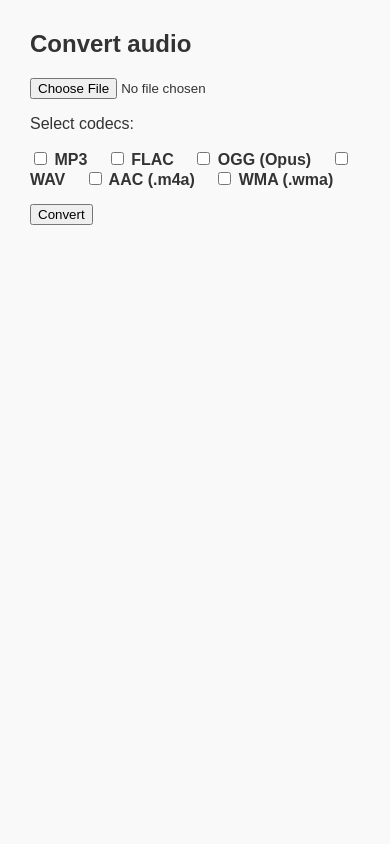
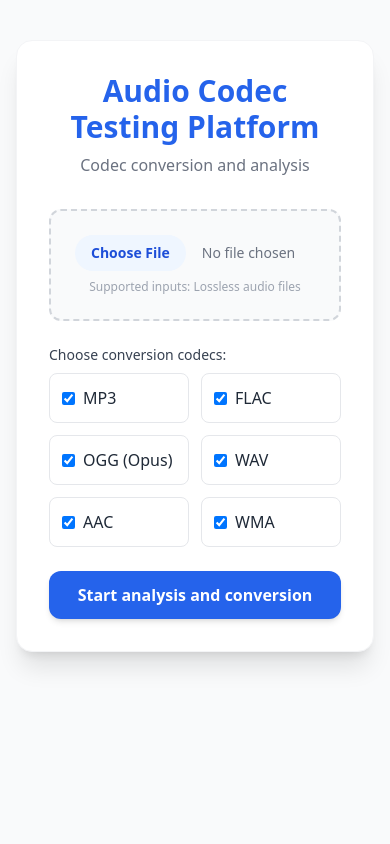
Before and after one commit to JGecik/audio_codec_testing_platform, a FastAPI app: page / in a window 390 px wide. Run offline with FastAPI, Linux system fonts and the light colour scheme; some libraries are stand-ins or nearby versions.

Commit message:
Novy vzhlad a akceptovanie iba lossless

```diff
--- a/main.py
+++ b/main.py
@@ -15,8 +15,8 @@ os.makedirs(UPLOAD_FOLDER, exist_ok=True)
 
 @app.get("/", response_class=HTMLResponse)
 async def read_index():
-    if os.path.exists("templates/webapp.html"):
-        with open("templates/webapp.html", "r", encoding="utf-8") as f:
+    if os.path.exists("templates/webapp2.html"):
+        with open("templates/webapp2.html", "r", encoding="utf-8") as f:
             return f.read()
     return "<h1>Audio codec tester</h1><p>Webapp not found</p>"
 
@@ -36,6 +36,19 @@ async def convert_audio(
         base_name = os.path.splitext(file.filename)[0]
 
         original_info = audio_data(input_path)
+
+        ext = os.path.splitext(file.filename)[1].lower()
+        lossy_extensions = ['.mp3', '.aac', '.ogg', '.wma', '.m4a']
+
+        if ext in lossy_extensions:
+            if os.path.exists(input_path):
+                os.remove(input_path)
+
+            raise HTTPException(
+                status_code=400,
+                detail=f"Conversion rejected: file is lossy"
+            )
+
         original_size_kb = round(os.path.getsize(input_path) / 1024, 2)
         original_bitrate = original_info.get('bitrate', '1411')
 
@@ -52,7 +65,8 @@ async def convert_audio(
                 "size_kb": original_size_kb,
                 "duration": original_info["duration"],
                 "sample_rate": original_info["sample_rate"],
-                "bitrate": original_bitrate
+                "bitrate": original_bitrate,
+                "waveforms": original_info["waveforms"]
             },
             "links": download_links
         }
--- a/templates/webapp.html
+++ b/templates/webapp.html
@@ -72,6 +72,13 @@
                 body: formData
             });
 
+            if (!response.ok) {
+                const errData = await response.json();
+                status.textContent = 'Upload a lossless file! ' + errData.message;
+                return;
+            }
+
+
             const data = await response.json();
 
             if (!response.ok) {
@@ -94,7 +101,7 @@
                     </tr>
                     <tr>
                         <td><b>Original file (${data.original.name})</b></td>
-                        <td>TBD (add lossless/lossy reading to audio_data pre input file)</td>
+                        <td>Lossless</td>
                         <td>${data.original.size_kb} kB</td>
                         <td>${data.original.duration.toFixed(2)} s</td>
                         <td>${data.original.bitrate || 'N/A'} kb/s</td>
@@ -104,7 +111,7 @@
             `;
 
             data.links.forEach(item => {
-                // Určenie typu na základe formátu
+
                 const isLossless = ['flac', 'wav'].includes(item.format);
                 const codecType = isLossless ? '<span style="color: green;">Lossless</span>' : '<span style="color: orange;">Lossy</span>';
 
@@ -151,6 +158,7 @@
 
         } catch (error) {
             status.textContent = 'ERROR: ' + error.message;
+            console.error("Error:", error);
         }
     }
 
--- /dev/null
+++ b/templates/webapp2.html
@@ -0,0 +1,223 @@
+<!DOCTYPE html>
+<html lang="en">
+<head>
+    <meta charset="UTF-8">
+    <meta name="viewport" content="width=device-width, initial-scale=1.0">
+    <title>Audio Codec Testing Platform</title>
+    <!-- Tailwind CSS pre moderný a čistý dizajn -->
+    <script src="https://cdn.tailwindcss.com"></script>
+
+</head>
+<body class="bg-gray-50 text-gray-800 min-h-screen flex flex-col items-center py-10 px-4">
+
+<div class="max-w-4xl w-full bg-white rounded-2xl shadow-xl p-8 border border-gray-100">
+    <!-- Head -->
+    <h1 class="text-3xl font-extrabold text-blue-600 mb-2 text-center">Audio Codec Testing Platform</h1>
+    <p class="text-gray-500 text-center mb-8">Codec conversion and analysis</p>
+
+    <!-- Upload form -->
+    <form id="uploadForm" class="space-y-6">
+        <div class="border-2 border-dashed border-gray-300 rounded-xl p-6 text-center hover:border-blue-500 transition-colors bg-gray-50">
+            <input type="file" id="audioFile" name="file" accept="audio/*" required class="block w-full text-sm text-gray-500 file:mr-4 file:py-2 file:px-4 file:rounded-full file:border-0 file:text-sm file:font-semibold file:bg-blue-50 file:text-blue-700 hover:file:bg-blue-100 cursor-pointer">
+            <p class="text-xs text-gray-400 mt-2">Supported inputs: Lossless audio files</p>
+        </div>
+
+        <!-- Codec selection -->
+        <div>
+            <label class="block text-sm font-medium text-gray-700 mb-2">Choose conversion codecs:</label>
+            <div class="grid grid-cols-2 sm:grid-cols-3 gap-3">
+                <label class="flex items-center space-x-2 p-3 border rounded-lg cursor-pointer hover:bg-gray-50">
+                    <input type="checkbox" name="codecs" value="mp3" checked class="rounded text-blue-600 focus:ring-blue-500">
+                    <span>MP3</span>
+                </label>
+                <label class="flex items-center space-x-2 p-3 border rounded-lg cursor-pointer hover:bg-gray-50">
+                    <input type="checkbox" name="codecs" value="flac" checked class="rounded text-blue-600 focus:ring-blue-500">
+                    <span>FLAC</span>
+                </label>
+                <label class="flex items-center space-x-2 p-3 border rounded-lg cursor-pointer hover:bg-gray-50">
+                    <input type="checkbox" name="codecs" value="ogg" checked class="rounded text-blue-600 focus:ring-blue-500">
+                    <span>OGG (Opus)</span>
+                </label>
+                <label class="flex items-center space-x-2 p-3 border rounded-lg cursor-pointer hover:bg-gray-50">
+                    <input type="checkbox" name="codecs" value="wav" checked class="rounded text-blue-600 focus:ring-blue-500">
+                    <span>WAV</span>
+                </label>
+                <label class="flex items-center space-x-2 p-3 border rounded-lg cursor-pointer hover:bg-gray-50">
+                    <input type="checkbox" name="codecs" value="aac" checked class="rounded text-blue-600 focus:ring-blue-500">
+                    <span>AAC</span>
+                </label>
+                <label class="flex items-center space-x-2 p-3 border rounded-lg cursor-pointer hover:bg-gray-50">
+                    <input type="checkbox" name="codecs" value="wma" checked class="rounded text-blue-600 focus:ring-blue-500">
+                    <span>WMA</span>
+                </label>
+            </div>
+        </div>
+
+        <!-- Button -->
+        <button type="submit" id="submitBtn" class="w-full bg-blue-600 hover:bg-blue-700 text-white font-semibold py-3 px-6 rounded-xl transition-all shadow-md hover:shadow-lg">
+            Start analysis and conversion
+        </button>
+    </form>
+
+    <!-- Status text  -->
+    <div id="statusText" class="mt-6 text-center font-medium text-gray-600 hidden"></div>
+
+    <!-- Result box -->
+    <div id="resultsSection" class="mt-10 hidden">
+        <h2 class="text-xl font-bold text-gray-800 mb-4 border-b pb-2">Analysis results</h2>
+
+        <!-- Og file -->
+        <div id="originalInfo" class="bg-blue-50 rounded-xl p-4 mb-6 text-sm text-blue-900 grid grid-cols-2 sm:grid-cols-4 gap-4">
+
+        </div>
+
+        <!-- Table of da files -->
+        <div class="overflow-x-auto">
+            <table class="w-full text-left border-collapse">
+                <thead>
+                <tr class="bg-gray-100 text-gray-700 text-xs uppercase tracking-wider">
+                    <th class="p-3 rounded-l-lg">Codec</th>
+                    <th class="p-3">Lossless/Lossy?</th>
+                    <th class="p-3">Bitrate</th>
+                    <th class="p-3">Size in KB</th>
+                    <th class="p-3">Save (%)</th>
+                    <th class="p-3 rounded-r-lg">Download</th>
+                </tr>
+                </thead>
+                <tbody id="resultsTableBody" class="divide-y divide-gray-100 text-sm">
+
+                </tbody>
+            </table>
+        </div>
+
+        <div class="bg-white border border-gray-100 rounded-xl p-4 mb-6 shadow-sm">
+            <h3 class="text-sm font-semibold text-gray-700 mb-2">Waveforms</h3>
+            <canvas id="waveformCanvas" class="w-full h-24 bg-gray-900 rounded-lg"></canvas>
+        </div>
+    </div>
+</div>
+
+<!-- JavaScript logic thingy-->
+<script>
+    document.getElementById('uploadForm').addEventListener('submit', async function(e) {
+        e.preventDefault();
+
+        const statusEl = document.getElementById('statusText');
+        const resultsSection = document.getElementById('resultsSection');
+        const submitBtn = document.getElementById('submitBtn');
+
+
+        statusEl.classList.remove('hidden', 'text-red-600', 'text-green-600');
+        statusEl.classList.add('text-blue-600');
+        statusEl.textContent = "Loading...";
+
+        resultsSection.classList.add('hidden');
+        submitBtn.disabled = true;
+        submitBtn.classList.add('opacity-50', 'cursor-not-allowed');
+
+        const formData = new FormData(this);
+
+        try {
+            const response = await fetch('/convert', {
+                method: 'POST',
+                body: formData
+            });
+
+            if (!response.ok) {
+                const errData = await response.json();
+
+                statusEl.textContent = errData.detail || "Error converting file.";
+                statusEl.classList.remove('text-blue-600');
+                statusEl.classList.add('text-red-600');
+                submitBtn.disabled = false;
+                submitBtn.classList.remove('opacity-50', 'cursor-not-allowed');
+                return;
+            }
+
+            const data = await response.json();
+
+
+
+
+            statusEl.textContent = "File successfully analysed and converted";
+            statusEl.classList.remove('text-blue-600');
+            statusEl.classList.add('text-green-600');
+
+
+            const orig = data.original;
+            document.getElementById('originalInfo').innerHTML = `
+                    <div><strong>Name:</strong> <br>${orig.name}</div>
+                    <div><strong>Size:</strong> <br>${orig.size_kb} KB</div>
+                    <div><strong>Length:</strong> <br>${orig.duration.toFixed(2)} s</div>
+                    <div><strong>Bitrate:</strong> <br>${orig.bitrate} kbps</div>
+                `;
+
+
+
+            const tbody = document.getElementById('resultsTableBody');
+            tbody.innerHTML = '';
+
+            data.links.forEach(item => {
+                const row = document.createElement('tr');
+                row.className = "hover:bg-gray-50 transition-colors";
+                row.innerHTML = `
+                        <td class="p-3 font-semibold uppercase">${item.format}</td>
+                        <td class="p-3"><span class="px-2 py-1 rounded text-xs ${item.type === 'lossless' ? 'bg-green-100 text-green-800' : 'bg-yellow-100 text-yellow-800'}">${item.type}</span></td>
+                        <td class="p-3">${item.bitrate} kbps</td>
+                        <td class="p-3">${item.size_kb} KB</td>
+                        <td class="p-3 font-medium ${item.savings_percent > 0 ? 'text-green-600' : 'text-gray-600'}">${item.savings_percent}%</td>
+                        <td class="p-3">
+                            <a href="${item.url}" class="inline-block bg-blue-50 text-blue-600 hover:bg-blue-600 hover:text-white px-3 py-1.5 rounded-lg text-xs font-semibold transition-colors" download>
+                                Download
+                            </a>
+                        </td>
+                    `;
+                tbody.appendChild(row);
+            });
+
+
+            resultsSection.classList.remove('hidden');
+
+
+            const canvas = document.getElementById('waveformCanvas');
+            const ctx = canvas.getContext('2d');
+
+
+            canvas.width = canvas.clientWidth;
+            canvas.height = canvas.clientHeight;
+
+            const waveforms = data.original.waveforms || [];
+            ctx.clearRect(0, 0, canvas.width, canvas.height);
+
+            if (waveforms.length > 0) {
+                ctx.fillStyle = '#3b82f6';
+                const barWidth = canvas.width / waveforms.length;
+                let x = 0;
+
+                waveforms.forEach(val => {
+
+                    const barHeight = Math.abs(val) * canvas.height;
+                    ctx.fillRect(x, (canvas.height - barHeight) / 2, Math.max(barWidth - 0.5, 1), barHeight);
+                    x += barWidth;
+                });
+            } else {
+                ctx.fillStyle = '#9ca3af';
+                ctx.font = '12px sans-serif';
+                ctx.textAlign = 'center';
+                ctx.fillText('No wave data', canvas.width / 2, canvas.height / 2);
+            }
+
+
+        } catch (error) {
+            console.error("Connection error", error);
+            statusEl.textContent = "Could not connect to the server.";
+            statusEl.classList.remove('text-blue-600');
+            statusEl.classList.add('text-red-600');
+        } finally {
+            submitBtn.disabled = false;
+            submitBtn.classList.remove('opacity-50', 'cursor-not-allowed');
+        }
+    });
+</script>
+</body>
+</html>
```
